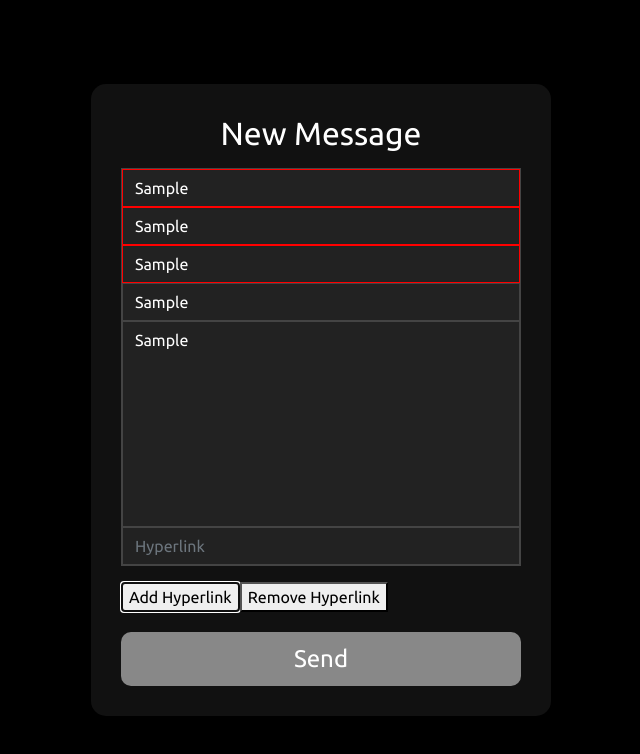
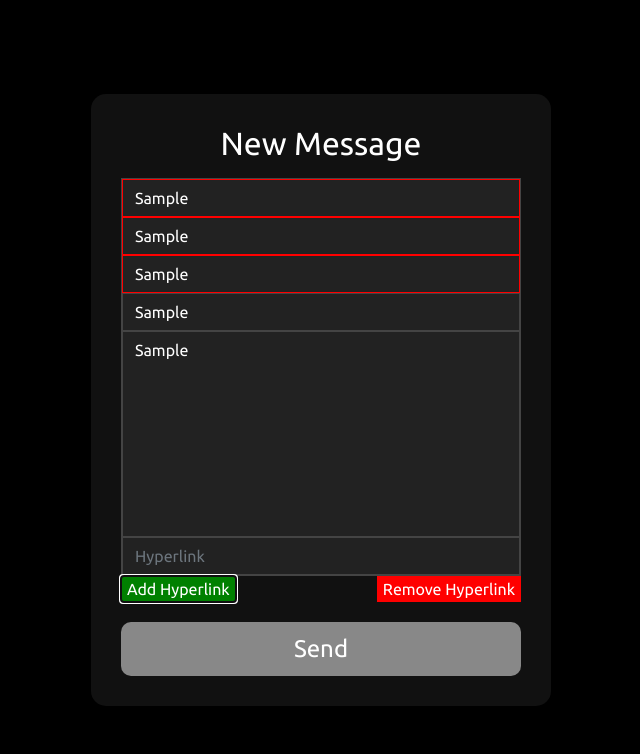
Before and after one commit to joelboersma/bvt-email, an Angular app: page / in a window 1280 px wide. Both pictures are taken after typing "Sample", "Sample", "Sample", "Sample", "Sample" into the empty fields and a click on the button "Add Hyperlink". Shown: the top 754 px of the page, without its empty margins (319-959 px from the left). Built offline with nearby package versions, Linux system fonts and the light colour scheme.

Commit message:
Hyperlink array now works in message form. Buttons for adding and removing hyperlinks.

```diff
--- a/src/app/form-message/form-message.component.html
+++ b/src/app/form-message/form-message.component.html
@@ -16,19 +16,23 @@
 
           <textarea rows="8" formControlName="message" class="form-control messageFormTextBox" placeholder="Message"></textarea>
 
-          <ng-container *ngFor="let link of hyperlinks">
-              <input type="text" [value]="link" class="form-control messageFormTextBox" placeholder="Hyperlink">
-          </ng-container>
+          <div formArrayName="hyperlinks">
+            <div *ngFor="let link of hyperlinks.controls; let i=index">
+              <input type="text" [formControlName]="i" class="form-control messageFormTextBox" placeholder="Hyperlink">
+            </div>
+          </div>
 
         </div>
 
-        <button type="button" (click)="addHyperlink()">
-          Add Hyperlink
-        </button>
+        <div class="row" id="buttonRow">
+          <button id="addHyperlinkButton" type="button" class="messageFormButton" (click)="addHyperlink()">
+            Add Hyperlink
+          </button>
 
-        <button type="button" (click)="removeHyperlink()">
-          Remove Hyperlink
-        </button>
+          <button id="removeHyperlinkButton" type="button" class="messageFormButton" (click)="removeHyperlink()">
+            Remove Hyperlink
+          </button>
+        </div>
 
         <button class="mainButton" type="submit"
 					[disabled]="!messageForm.valid">
--- a/src/app/form-message/form-message.component.scss
+++ b/src/app/form-message/form-message.component.scss
@@ -13,6 +13,7 @@
 .form-group {
   border: 1px solid #444444;
   padding-bottom: 0;
+  margin-bottom: 0;
 }
 
 .messageFormTextBox {
@@ -22,6 +23,26 @@
   border-radius: 0;
   color: $color-text;
   margin-bottom: 0px;
+}
+
+#buttonRow {
+  display: flex;
+  margin-left: 0px;
+  margin-right: 0px;
+  justify-content: space-between;
+}
+
+.messageFormButton {
+  border: none;
+  color: $color-text;
+}
+
+#addHyperlinkButton {
+  background-color: green
+}
+
+#removeHyperlinkButton {
+  background-color: red;
 }
 
 textarea {
--- a/src/app/form-message/form-message.component.ts
+++ b/src/app/form-message/form-message.component.ts
@@ -1,5 +1,5 @@
 import { Component, OnInit } from '@angular/core';
-import { FormBuilder, FormGroup, Validators } from '@angular/forms';
+import { FormBuilder, FormGroup, Validators, FormArray } from '@angular/forms';
 
 @Component({
   selector: 'app-form-message',
@@ -7,44 +7,36 @@ import { FormBuilder, FormGroup, Validators } from '@angular/forms';
   styleUrls: ['./form-message.component.scss']
 })
 export class FormMessageComponent implements OnInit {
-  /**
-   * For hyperlinks do the following:
-   * -Make an "add hyperlink" button
-   * -Have the form include an array of strings for hyperlinks.
-   * -Use an ngFor to display each hyperlink
-  */
+  private readonly messageForm: FormGroup;
 
-  private readonly messageForm: FormGroup;
-  public hyperlinks: Array<string> = [];
-
-  constructor(private readonly fb: FormBuilder) {
+  constructor(private fb: FormBuilder) {
     this.messageForm = this.fb.group({
       to: [null, [Validators.required, Validators.email]],
       cc: [null, Validators.email],
       bcc: [null, Validators.email],
       subject: null,
       message: [null, Validators.required],
-      hyperlinks: []
+      hyperlinks: this.fb.array([])
     });
   }
 
   ngOnInit() {
   }
 
+  get hyperlinks() {
+    return this.messageForm.get('hyperlinks') as FormArray;
+  }
+
   onSubmit() {
-    this.messageForm.controls.hyperlinks.setValue(this.hyperlinks);
-    console.log(this.hyperlinks);
     console.log(this.messageForm.value);
   }
 
   addHyperlink() {
-    this.hyperlinks.push("");
-    console.log(this.messageForm.value);
+    this.hyperlinks.push(this.fb.control(""));
   }
 
   removeHyperlink() {
-    this.hyperlinks.pop();
-    console.log(this.messageForm.value);
+    this.hyperlinks.removeAt(this.hyperlinks.length - 1);
   }
 
 }
```
